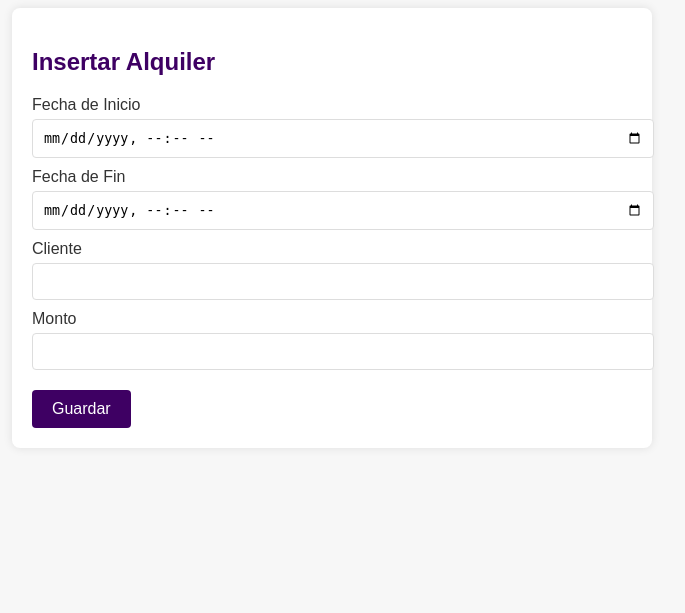
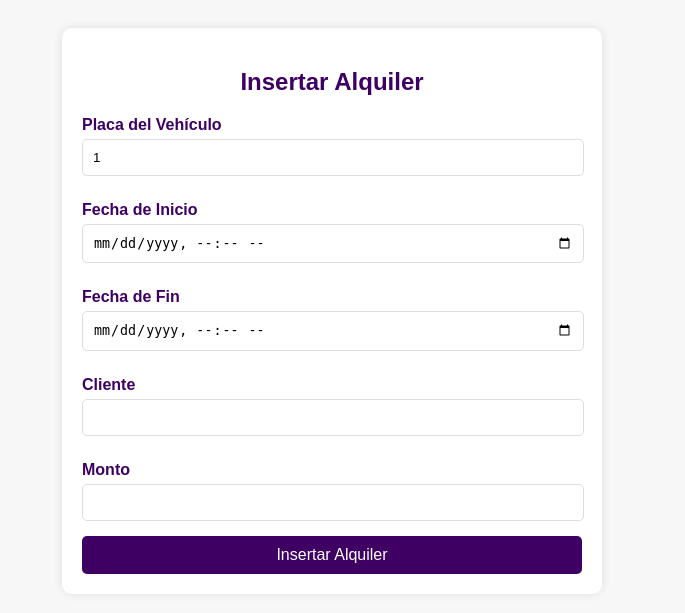
Before and after one commit to fash2110/ReqSoft-RentACar, a Flask app: page /vehiculo/1/insertar_alquiler in a window 1280 px wide. Shown: the top 613 px of the page, without its empty margins (308-993 px from the left). Run offline with Flask 3, Linux system fonts and the light colour scheme.

Commit message:
Insertar Alquiler

```diff
--- a/InciarSesion.py
+++ b/InciarSesion.py
@@ -141,10 +141,10 @@ def modificar_vehiculo(id):
 
             connection.commit()
 
-            return redirect(url_for('detalles_vehiculo', id=id))
+            return redirect(url_for('vehiculo', id=id))
         except Exception as e:
             flash(str(e))
-            return redirect(url_for('detalles_vehiculo', id=id))
+            return redirect(url_for('vehiculo', id=id))
         finally:
             connection.close()
     else:
@@ -173,6 +173,8 @@ def eliminar_vehiculo(id):
 
     try:
 
+        print(id)
+
         # CONEXION A LA BASE DE DATOS
         connection = get_connection()
         cursor = connection.cursor()
@@ -181,6 +183,8 @@ def eliminar_vehiculo(id):
 
     except Exception as e:
         flash(str(e))
+        print(str(e))
+
     finally:
         connection.close()
 
@@ -235,41 +239,6 @@ def vendidos():
         flash(str(e))
         return redirect(url_for('Inicio'))
 
-    finally:
-        connection.close()
-
-
-# Ruta para mostrar el formulario de inserción de alquiler
-@app.route('/vehiculo/<id>/insertar_alquiler', methods=['GET'])
-def mostrar_formulario_alquiler(id):
-    return render_template('InsertarAlquiler.html', id_vehiculo=id)
-
-
-# Ruta para procesar la inserción de alquiler
-@app.route('/vehiculo/insertar_alquiler', methods=['POST'])
-def insertar_alquiler():
-    id_vehiculo = request.form['id_vehiculo']
-    fecha_inicio = request.form['fecha_inicio']
-    fecha_fin = request.form['fecha_fin']
-    cliente = request.form['cliente']
-    monto = request.form['monto']
-
-    try:
-        connection = get_connection()
-        cursor = connection.cursor()
-
-        # Ejecuta el SP para insertar el alquiler
-        cursor.execute(
-            "EXEC InsertarAlquiler @inidVehiculo=?, @infechaInicio=?, @infechaFin=?, @incliente=?, @inmonto=?",
-            (id_vehiculo, fecha_inicio, fecha_fin, cliente, monto))
-
-        connection.commit()
-        flash("Alquiler insertado exitosamente.")
-        return redirect(url_for('consulta_alquileres', id=id_vehiculo))
-    except Exception as e:
-        flash(str(e))
-        print(str(e))
-        return redirect(url_for('mostrar_formulario_alquiler', id=id_vehiculo))
     finally:
         connection.close()
 
@@ -373,5 +342,88 @@ def vehiculo(id):
         connection.close()
 
 
+@app.route('/vehiculo/<id>/insertar_alquiler', methods=['GET'])
+def mostrar_formulario_alquiler(id):
+    # Renderizar el formulario de inserción de alquiler, pasando la placa del vehículo
+    return render_template('InsertarAlquiler.html', vehiculo={'placa': id})
+
+@app.route('/vehiculo/insertar_alquiler', methods=['POST'])
+def insertar_alquiler():
+    id_vehiculo = request.form['placa']
+    fecha_inicio_str = request.form['fechaInicio']
+    fecha_fin_str = request.form['fechaFin']
+    cliente = request.form['cliente']
+    monto = request.form['monto']
+
+    try:
+        # Convierte las fechas a objetos datetime
+        fecha_inicio = datetime.strptime(fecha_inicio_str, '%Y-%m-%dT%H:%M')
+        fecha_fin = datetime.strptime(fecha_fin_str, '%Y-%m-%dT%H:%M')
+
+        # Validación: La fecha de inicio debe ser antes que la fecha de fin
+        if fecha_inicio >= fecha_fin:
+            flash("La fecha de inicio debe ser anterior a la fecha de fin.")
+            return redirect(url_for('mostrar_formulario_alquiler', id=id_vehiculo))
+
+        connection = get_connection()
+        cursor = connection.cursor()
+
+        # Ejecuta el SP para insertar el alquiler
+        cursor.execute(
+            "EXEC InsertarAlquiler @inidVehiculo=?, @infechaInicio=?, @infechaFin=?, @incliente=?, @inmonto=?",
+            (id_vehiculo, fecha_inicio, fecha_fin, cliente, monto))
+
+        connection.commit()
+        flash("Alquiler insertado exitosamente.")
+        return redirect(url_for('vehiculo', id=id_vehiculo))
+    except Exception as e:
+        flash(str(e))
+        return redirect(url_for('mostrar_formulario_alquiler', id=id_vehiculo))
+    finally:
+        connection.close()
+
+
+@app.route('/modificar_alquiler/<int:id>', methods=['GET', 'POST'])
+def modificar_alquiler(id):
+    if request.method == 'GET':
+        try:
+            # Conexión con la base de datos
+            connection = get_connection()
+            cursor = connection.cursor()
+            cursor.execute("EXEC dbo.ConsultarAlquilerPorId @inidalquiler = ?", (id,))
+            alquiler = cursor.fetchone()
+
+            if not alquiler:
+                flash('No se encontró el alquiler especificado', 'error')
+                return redirect(url_for('consulta_alquileres', id=id))
+            return render_template('ModificarAlquiler.html', alquiler=alquiler)
+        except Exception as e:
+            flash(str(e))
+            return redirect(url_for('consulta_alquileres', id=id))
+        finally:
+            connection.close()
+
+    if request.method == 'POST':
+        # Capturar datos del formulario
+        fecha_inicio = request.form['fechaInicio']
+        fecha_fin = request.form['fechaFin']
+        cliente = request.form['cliente']
+        monto = request.form['monto']
+
+        try:
+            # Conexión con la base de datos
+            connection = get_connection()
+            cursor = connection.cursor()
+            cursor.execute(
+                "EXEC dbo.ModificarAlquiler @inidalquiler = ?, @infechaInicio = ?, @infechaFin = ?, @incliente = ?, @inmonto = ?",
+                (id, fecha_inicio, fecha_fin, cliente, monto))
+            connection.commit()
+            flash('Alquiler modificado con éxito', 'success')
+        except Exception as e:
+            flash('Error al modificar el alquiler: ' + str(e), 'error')
+        finally:
+            connection.close()
+        return redirect(url_for('consulta_alquileres', id=id))
+
 if __name__ == '__main__':
     app.run(debug=True)
--- a/templates/InsertarAlquiler.html
+++ b/templates/InsertarAlquiler.html
@@ -9,67 +9,77 @@
         body {
             font-family: Arial, sans-serif;
             background-color: #f7f7f7;
+            padding: 20px;
         }
+
         .container {
-            max-width: 600px;
+            max-width: 500px;
             margin: 0 auto;
+            background-color: #fff;
             padding: 20px;
-            background-color: white;
-            border-radius: 8px;
-            box-shadow: 0px 0px 10px rgba(0, 0, 0, 0.1);
+            border-radius: 10px;
+            box-shadow: 0 0 10px rgba(0, 0, 0, 0.1);
         }
+
         h2 {
+            text-align: center;
             color: #3E0063;
+            margin-bottom: 20px;
         }
+
         label {
+            font-weight: bold;
+            color: #3E0063;
             display: block;
             margin-top: 10px;
-            color: #333;
         }
-        input[type="text"], input[type="datetime-local"], input[type="number"] {
-            width: 100%;
+
+        input {
+            width: calc(100% - 20px);
             padding: 10px;
             margin-top: 5px;
+            margin-bottom: 15px;
             border: 1px solid #ddd;
-            border-radius: 4px;
+            border-radius: 5px;
         }
-        .submit-btn {
+
+        .btn {
             background-color: #3E0063;
             color: white;
             padding: 10px 20px;
             border: none;
-            border-radius: 4px;
+            border-radius: 5px;
             cursor: pointer;
-            margin-top: 20px;
+            width: 100%;
             font-size: 16px;
         }
-        .submit-btn:hover {
+
+        .btn:hover {
             background-color: #5A007A;
         }
     </style>
 </head>
 <body>
-
     <div class="container">
         <h2>Insertar Alquiler</h2>
         <form action="{{ url_for('insertar_alquiler') }}" method="POST">
-        <input type="hidden" name="id_vehiculo" value="{{ id_vehiculo }}">
+            <label for="placa">Placa del Vehículo</label>
+            <input type="text" id="placa" name="placa" value="{{ vehiculo.placa }}" readonly>
 
-        <label for="fecha_inicio">Fecha de Inicio</label>
-        <input type="datetime-local" name="fecha_inicio" required>
+            <label for="fechaInicio">Fecha de Inicio</label>
+            <input type="datetime-local" id="fechaInicio" name="fechaInicio" required>
 
-        <label for="fecha_fin">Fecha de Fin</label>
-        <input type="datetime-local" name="fecha_fin" required>
+            <label for="fechaFin">Fecha de Fin</label>
+            <input type="datetime-local" id="fechaFin" name="fechaFin" required>
 
             <label for="cliente">Cliente</label>
-        <input type="text" name="cliente" required>
+            <input type="text" id="cliente" name="cliente" required>
 
             <label for="monto">Monto</label>
-        <input type="number" name="monto" step="0.01" required>
+            <input type="number" step="0.01" id="monto" name="monto" required>
 
-        <button type="submit" class="submit-btn">Guardar</button>
+            <button type="submit" class="btn">Insertar Alquiler</button>
         </form>
     </div>
-
 </body>
 </html>
```
Also changed, not shown: templates/Vehiculo.html (+111 -4 lines). Lines whose indentation alone changed are shown as unchanged.
